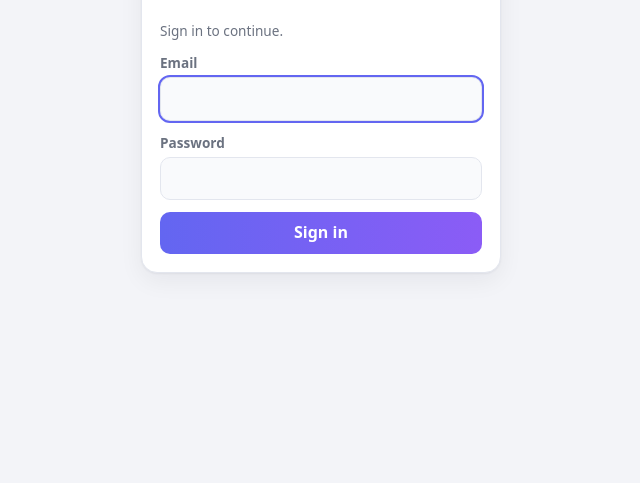
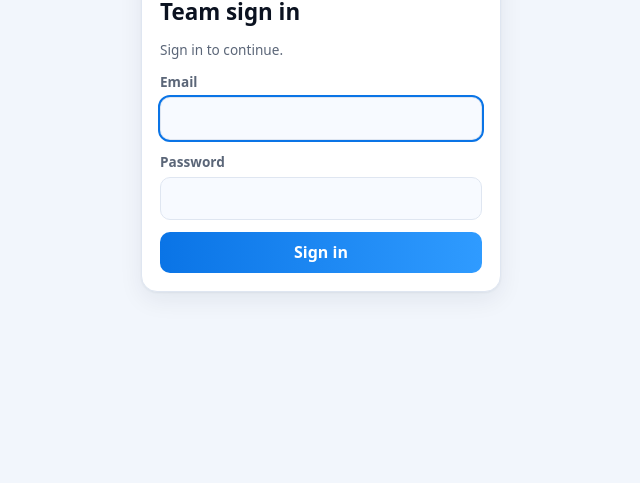
Before and after one commit to StaneAI-in/stane-ai-self-fix, a plain HTML site: page index.html in a window 1280 px wide. Shown: the part 317-800 px from the top of the page, without its empty margins (319-959 px from the left). Drawn offline with Linux system fonts and the light colour scheme.

Commit message:
Use the StaneAI logo and a matching blue theme
The S icon from the company logo is now the header image, browser tab
icon and home-screen icon, and the sign-in screen shows the full StaneAI
wordmark. Colours move from purple to the logo's blue on black. Asset
links carry a version so browsers load updates right away, and starter
implementation ideas no longer show a fake date.

Co-Authored-By: Claude Opus 5.5 <noreply@anthropic.com>

```diff
--- a/auth.js
+++ b/auth.js
@@ -76,8 +76,8 @@
     gate.id = 'loginGate';
     gate.innerHTML =
       '<form class="card login-card" autocomplete="on">' +
-      '<img src="logo.svg" alt="" width="52" height="52">' +
-      '<h1>Stane AI</h1>' +
+      '<img class="login-logo" src="logo-full.png" alt="StaneAI" width="720" height="234">' +
+      '<h1>Team sign in</h1>' +
       '<p class="hint"></p>' +
       '<label>Email<input type="email" name="email" autocomplete="username" required></label>' +
       '<label>Password<input type="password" name="password" autocomplete="current-password" required></label>' +
--- a/index.html
+++ b/index.html
@@ -5,15 +5,17 @@
   <meta name="viewport" content="width=device-width, initial-scale=1">
   <meta name="robots" content="noindex, nofollow">
   <title>Stane AI Team</title>
-  <link rel="icon" type="image/svg+xml" href="logo.svg">
-  <link rel="stylesheet" href="style.css">
-  <script src="team-key.js"></script>
-  <script src="auth.js"></script>
+  <link rel="icon" type="image/png" href="favicon.png">
+  <link rel="apple-touch-icon" href="apple-touch-icon.png">
+  <meta name="theme-color" content="#030508">
+  <link rel="stylesheet" href="style.css?v=21">
+  <script src="team-key.js?v=21"></script>
+  <script src="auth.js?v=21"></script>
 </head>
 <body>
   <header class="top">
     <div class="brand">
-      <img src="logo.svg" alt="" width="44" height="44">
+      <img src="logo-icon.png" alt="" width="44" height="44">
       <div>
         <h1>Stane AI Team</h1>
         <p class="tagline" id="todayLine"></p>
@@ -530,7 +532,7 @@
     </section>
   </main>
 
-  <script src="app.js"></script>
-  <script src="team.js"></script>
+  <script src="app.js?v=21"></script>
+  <script src="team.js?v=21"></script>
 </body>
 </html>
--- a/style.css
+++ b/style.css
@@ -1,40 +1,42 @@
 :root {
-  --bg: #f3f4f8;
+  --bg: #f2f6fc;
   --panel: #ffffff;
-  --text: #1b1e28;
-  --muted: #6b7280;
-  --line: #e3e6ee;
-  --accent: #6366f1;
-  --accent-2: #8b5cf6;
-  --accent-soft: #eef0ff;
+  --text: #0b1220;
+  --muted: #5b6678;
+  --line: #dfe6f1;
+  --accent: #0a74e6;
+  --accent-2: #2f9bff;
+  --accent-soft: #e6f1ff;
   --accent-text: #ffffff;
   --cross: #dc2626;
   --done: #16a34a;
   --streak: #ea580c;
   --streak-soft: #fff1e6;
-  --cell: #f9fafc;
-  --cell-hover: #eef0ff;
-  --shadow: 0 1px 2px rgba(20, 24, 40, 0.05), 0 8px 24px rgba(20, 24, 40, 0.06);
+  --cell: #f7faff;
+  --cell-hover: #e6f1ff;
+  --glow: rgba(0, 128, 248, 0.25);
+  --shadow: 0 1px 2px rgba(10, 30, 60, 0.05), 0 8px 24px rgba(10, 30, 60, 0.07);
 }
 
 @media (prefers-color-scheme: dark) {
   :root {
-    --bg: #0e1016;
-    --panel: #171a23;
-    --text: #e9ebf2;
-    --muted: #9aa2b4;
-    --line: #292e3b;
-    --accent: #818cf8;
-    --accent-2: #a78bfa;
-    --accent-soft: #23264a;
-    --accent-text: #0e1016;
+    --bg: #030508;
+    --panel: #0b0f16;
+    --text: #eaf2ff;
+    --muted: #8b97ab;
+    --line: #1b2433;
+    --accent: #1f8bff;
+    --accent-2: #5cb2ff;
+    --accent-soft: #0b2240;
+    --accent-text: #ffffff;
     --cross: #f87171;
     --done: #4ade80;
     --streak: #fb923c;
     --streak-soft: #3a2616;
-    --cell: #1c202b;
-    --cell-hover: #262b45;
-    --shadow: 0 1px 2px rgba(0, 0, 0, 0.3), 0 8px 24px rgba(0, 0, 0, 0.25);
+    --cell: #0f1520;
+    --cell-hover: #13284a;
+    --glow: rgba(0, 128, 248, 0.45);
+    --shadow: 0 1px 2px rgba(0, 0, 0, 0.4), 0 8px 24px rgba(0, 0, 0, 0.35);
   }
 }
 
@@ -841,3 +843,10 @@ a.link-main:hover strong { color: var(--accent); }
   html.nav-collapsed .tabs .sync-chip,
   html.nav-collapsed .tabs .user-bar { display: none; }
 }
+
+/* ---------- Brand: StaneAI logo ---------- */
+.brand img { border-radius: 12px; box-shadow: 0 0 18px var(--glow); }
+.brand h1 { background: linear-gradient(90deg, var(--text) 0%, var(--text) 55%, var(--accent) 100%); -webkit-background-clip: text; background-clip: text; color: transparent; }
+.tab.active { box-shadow: 0 0 14px var(--glow); }
+.login-card .login-logo { width: 100%; max-width: 280px; height: auto; border-radius: 12px; align-self: center; }
+.card { transition: border-color 0.15s ease; }
--- a/team.js
+++ b/team.js
@@ -1021,7 +1021,7 @@
           meta.className = 'team-meta';
           meta.textContent = it.statusBy
             ? nameOf(it.statusBy) + ' marked ' + statusLabel(key) + ' · ' + shortStamp(it.statusAt)
-            : 'Added by ' + nameOf(it.by) + ' · ' + shortStamp(it.created);
+            : it.created < 1e10 ? 'Starter idea' : 'Added by ' + nameOf(it.by) + ' · ' + shortStamp(it.created);
           li.appendChild(meta);
           var row = document.createElement('div');
           row.className = 'board-actions';
```
Also changed, not shown: team.html (+8 -6 lines), apple-touch-icon.png (added), favicon.png (added), logo-full.png (added), logo-icon.png (added).
